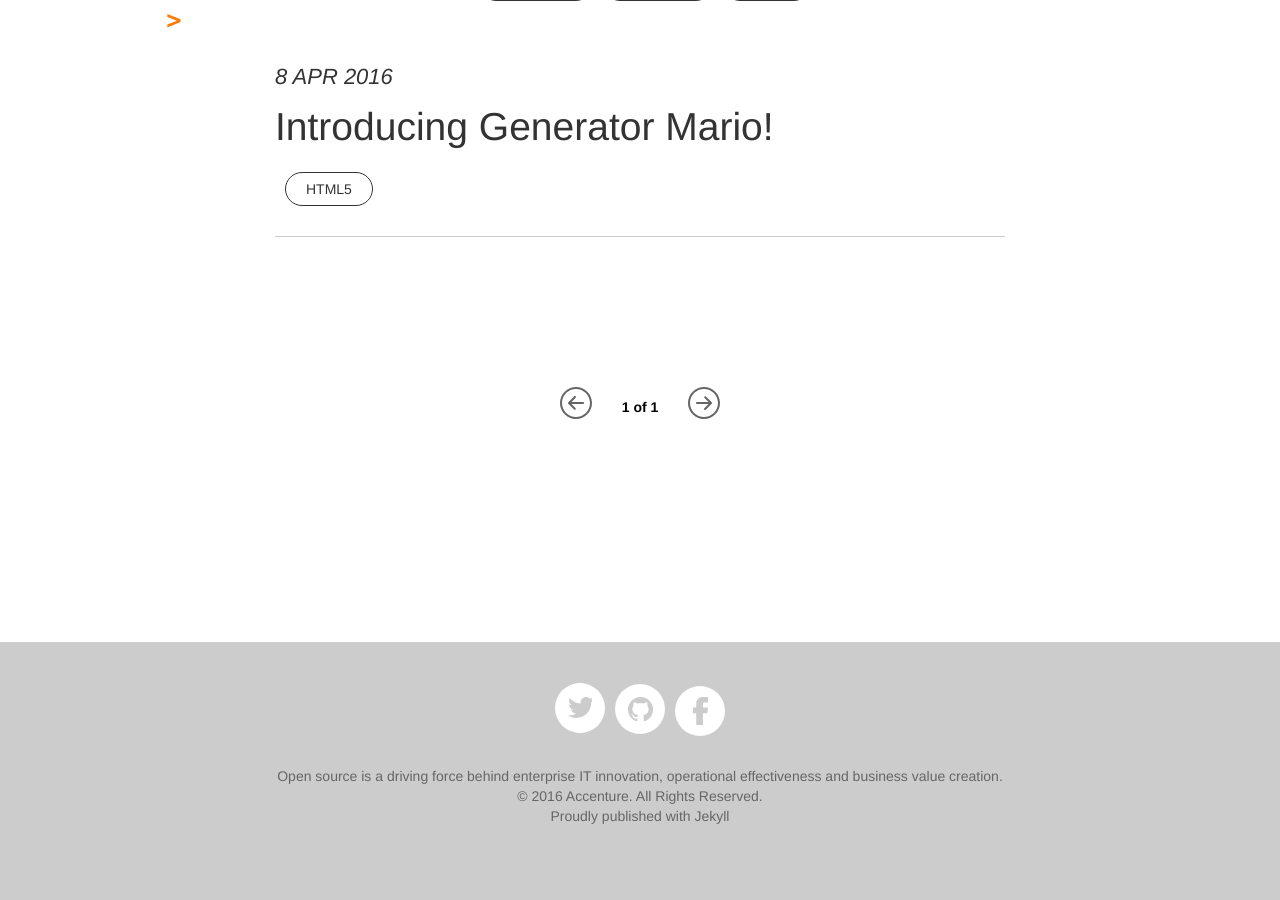
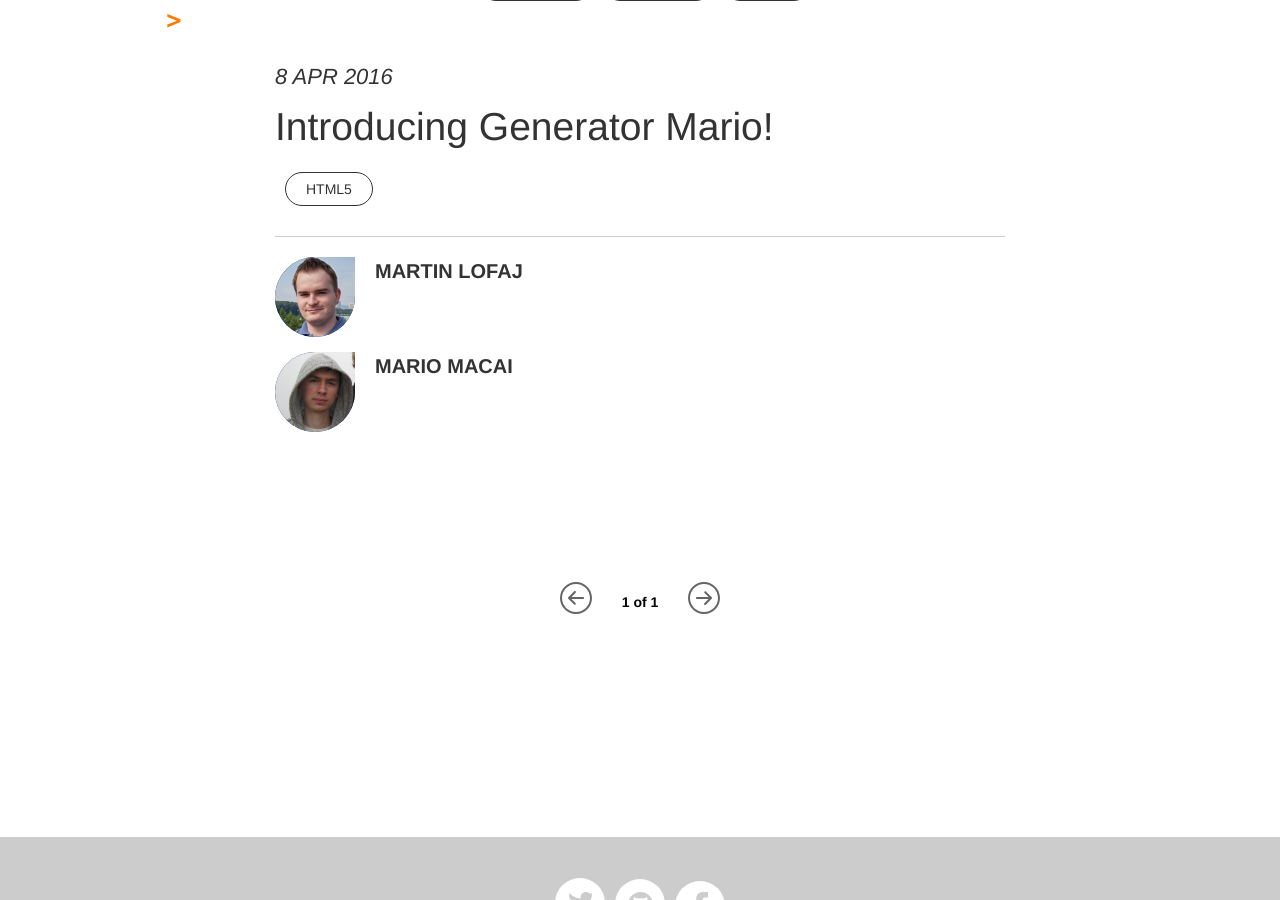
Before and after one commit to Accenture/accenture.github.io, a Jekyll site: the page built from blog/index.html, in a window 1280 px wide and 900 px high, scrolled down 725 px. Built offline with Jekyll 4.4.1, drawn with Linux system fonts in a browser that asks for light colours; some web fonts are replaced; the list of posts is cut into pages by our own code.

Commit message:
Added support for multiple authors per post on the front page.

```diff
--- a/blog/index.html
+++ b/blog/index.html
@@ -46,8 +46,9 @@ layout: default
                         </div>
                         <span class="hr hr_gray-lighter"></span>
                         {% assign authors = site.data.authors %}
+                        {% for post_author in post.author %}
                             {% for author in authors %}
-                            {% if author.slug == post.author %}
+                                {% if author.slug == post_author %}
                                     <div class="media">
                                         <div class="media-left">
                                             <div class="headshot">
@@ -59,6 +60,7 @@ layout: default
                                         </div>
                                     </div>
                                 {% endif %}
+                            {% endfor %}
                         {% endfor %}
                     </li>
                     {% endfor %}
```
Lines whose indentation alone changed are shown as unchanged.
